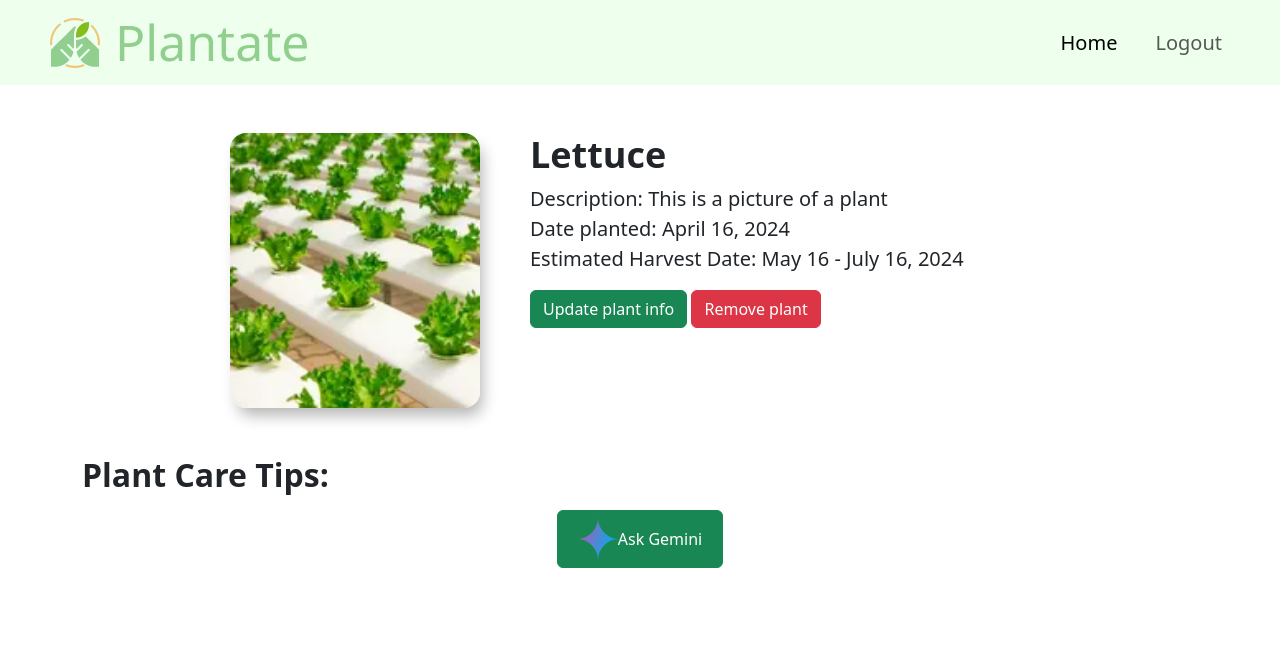
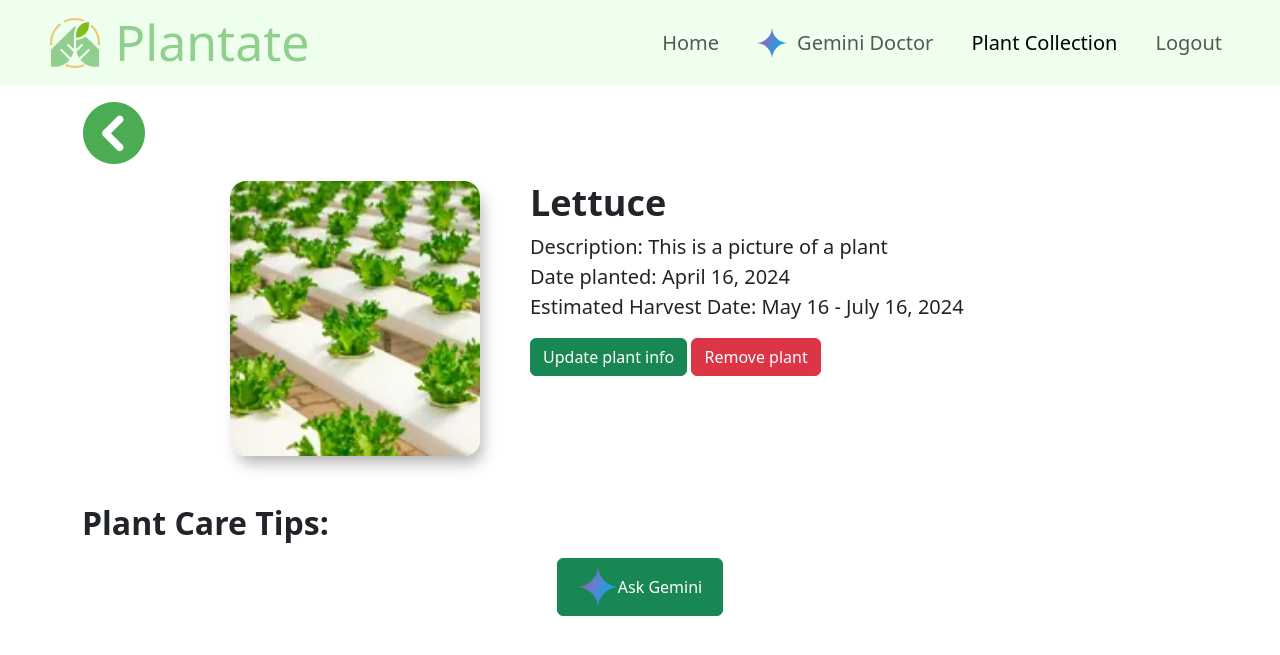
Before and after one commit to veenoise/Plantate, a Flask app: page /specific-plant in a window 1280 px wide. Shown: the top 655 px of the page. Run offline with Flask 3, Linux system fonts and the light colour scheme; some libraries are stand-ins or nearby versions.

Commit message:
Modified some files

```diff
--- a/app.py
+++ b/app.py
@@ -5,13 +5,11 @@ app = Flask(__name__)
 
 @app.route("/")
 def index():
-    return "<p>Hello, William</p>"
-
+    return render_template('home.html')
 
 @app.route("/your-plants")
 def plant_collection():
     return render_template('plants.html')
-
 
 @app.route("/specific-plant")
 def specific():
--- a/static/style.css
+++ b/static/style.css
@@ -170,7 +170,13 @@ nav {
 
 
 
-
+.back-button:hover {
+  background-color: #90CF8E;
+  border: 5px solid #90CF8E;
+  border-radius: 50px;
+  cursor: pointer;
+  width: 64px;
+}
 .specific-plant {
   display: flex;
   justify-content: center;
--- a/templates/base-template.html
+++ b/templates/base-template.html
@@ -16,7 +16,7 @@
       <button class="navbar-toggler" type="button" data-bs-toggle="collapse" data-bs-target="#navbarNav" aria-controls="navbarNav" aria-expanded="false" aria-label="Toggle navigation">
         <span class="navbar-toggler-icon"></span>
       </button>
-      <a class="navbar-brand" href="{{ url_for('home') }}">
+      <a class="navbar-brand" href="{{ url_for('index') }}">
         <img src="{{ url_for('static', filename='plantate-logo-50.webp') }}"  alt="plantate-logo">
         Plantate
       </a>
@@ -25,7 +25,6 @@
           <li class="nav-item">
             {% block home %}
             {% endblock %}
-            <a class="nav-link active" aria-current="page" href="{{ url_for('home') }}">Home</a>
           </li>
           <li class="nav-item">
             {% block gemini_doctor %}
--- a/templates/plant-specific.html
+++ b/templates/plant-specific.html
@@ -1,7 +1,22 @@
 {% extends 'base-template.html' %}
+{% block home %}
+<a class="nav-link" href="{{ url_for('index') }}">Home</a>
+{% endblock %}
+{% block gemini_doctor %}
+<a class="nav-link" href="{{ url_for('gemini_doctor') }}">
+  <img src="{{ url_for('static', filename='google-gemini-icon.svg' ) }}" height="30" alt="ai icon">
+  Gemini Doctor
+</a>
+{% endblock %}
+{% block plant_collection %}
+<a class="nav-link  active" aria-current="page" href="">Plant Collection</a>
+{% endblock %}
 {% block body %}
 <div class="container">
-  <div class="row specific-plant my-5">
+  <a href="{{ url_for('plant_collection') }}">
+    <img src="{{ url_for('static', filename='icon-back.png') }}" alt="back button" class="my-3 back-button">
+  </a>
+  <div class="row specific-plant mb-5">
     <div class="col-lg-6 plant-holder">
       <img src="{{ url_for('static', filename='lettuce.webp') }}" alt="plant-placeholder">
     </div>
--- a/templates/plants.html
+++ b/templates/plants.html
@@ -23,6 +23,7 @@
   <div class="modal fade" id="add-plant" tabindex="-1" aria-labelledby="add-plant" aria-hidden="true">
     <div class="modal-dialog modal-lg">
       <div class="modal-content">
+        <form action="" method="post">
           <div class="modal-header">
             <h1 class="modal-title fs-5" id="modalLabel">Add a plant to your collection</h1>
             <button type="button" class="btn-close" data-bs-dismiss="modal" aria-label="Close"></button>
@@ -36,7 +37,7 @@
             <div class="mb-3 inputs">
               <input class="form-control mb-3" type="file" accept=".jpg, .jpeg, .webp, .png" id="picture">
               <p class="text-center mb-3">-- or --</p>
-            <button id="take-picture" class="btn btn-success">Take a picture</button>
+              <button id="take-picture" type="button" class="btn btn-success">Take a picture</button>
             </div>
             <div class="mb-3">
               <label for="plantName" class="form-label">Plant name</label>
@@ -53,8 +54,9 @@
           </div>
           <div class="modal-footer">
             <button type="button" class="btn btn-secondary" data-bs-dismiss="modal">Close</button>
-          <button type="button" class="btn btn-success">Add plant</button>
+            <button type="submit" class="btn btn-success">Add plant</button>
           </div>
+        </form>
       </div>
     </div>
   </div>
```
Also changed, not shown: templates/home.html (+14 -2 lines), static/icon-back.png (added), 2 other files. Lines whose indentation alone changed are shown as unchanged.
